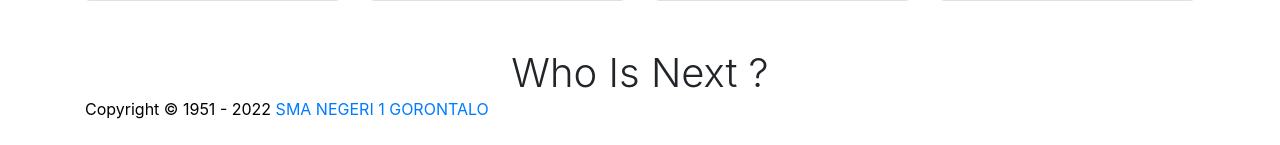
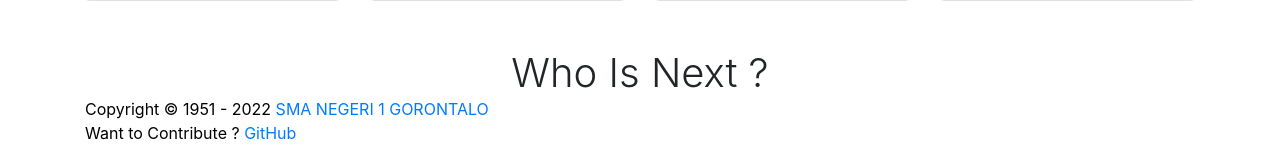
Before and after one commit to adithairun/daftar-angkatan-smansa-gorontalo, a PHP site: page / in a window 1280 px wide. Shown: the part 1041-1186 px from the top of the page. Before the commit the page ends 1160 px from the top, so only its background shows below. Run offline with PHP 8.4, Linux system fonts and the light colour scheme.

Commit message:
edit footer

```diff
--- a/index.php
+++ b/index.php
@@ -82,6 +82,8 @@
 <div class="footer">
 
     <font color="black"> Copyright &copy; 1951 - <?=date('Y'); ?><a href="http://sma1gorontalo.sch.id" target="_blank"> SMA NEGERI 1 GORONTALO</a>
+	<br>
+	<font color="black"> Want to Contribute ? <a href="https://github.com/adithairun/daftar-angkatan-smansa-gorontalo" target="_blank"> GitHub</a>
 
   </div>
 </body>
```
